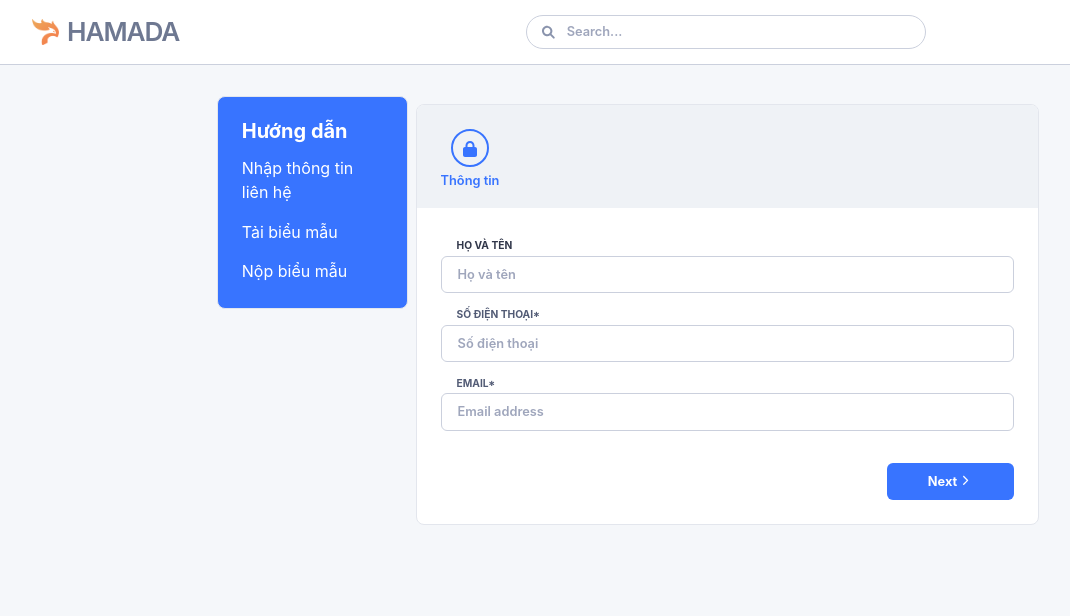
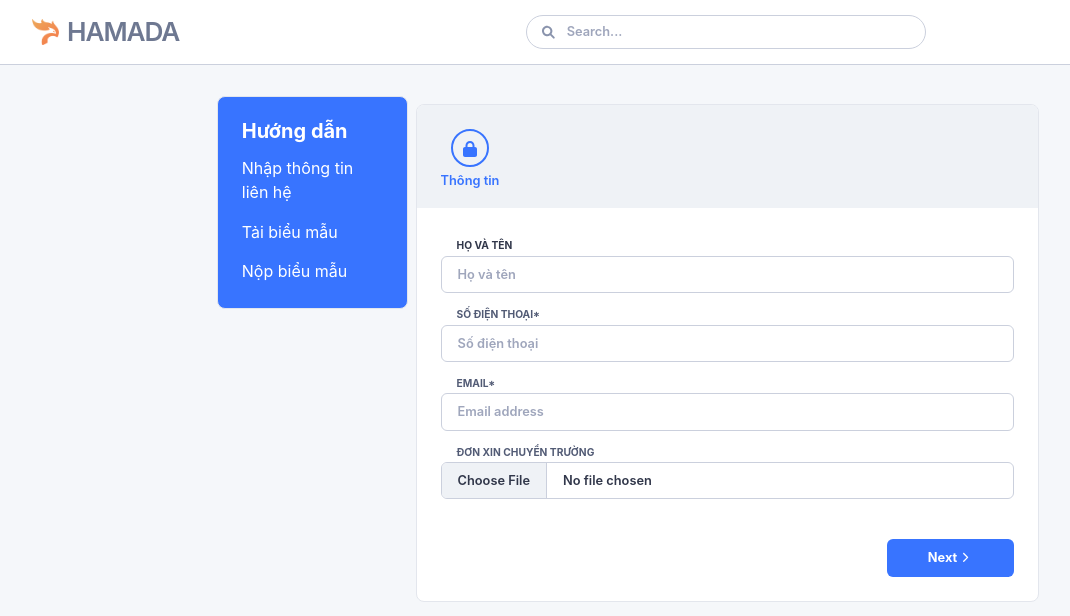
Before and after one commit to tungocvan/reactjs-myapp, a React (Create React App) app: page /inbox in a window 1280 px wide. Shown: the top 616 px of the page, without its empty margins (8-1078 px from the left). Built offline with nearby package versions, Linux system fonts and the light colour scheme; no server answers.

Commit message:
update-2

```diff
--- a/src/components/ImageUploading/ImageUploading.js
+++ b/src/components/ImageUploading/ImageUploading.js
@@ -1,4 +1,4 @@
-import React, { useState } from 'react';
+import React from 'react';
 import ImageUploading from 'react-images-uploading';
 import classNames from 'classnames/bind';
 import styles from './ImageUploading.module.scss';
@@ -10,7 +10,7 @@ function ImageMyUploading() {
     const [images, setImages] = React.useState([]);
     const maxNumber = 10;
     const maxFileSize = 5 * 1024 * 1024;
-    const acceptType = ['jpg', 'gif', 'png', 'bmp'];
+    const acceptType = ['jpg', 'gif', 'png', 'bmp', 'doc'];
     const onChange = (imageList, addUpdateIndex, errors) => {
         // data for submit
         //console.log(imageList, addUpdateIndex);
@@ -49,10 +49,10 @@ function ImageMyUploading() {
                         &nbsp;
                         <button onClick={onImageRemoveAll}>Remove all images</button>
                         {imageList.map((image, index) => {
-                            console.log(image);
                             return (
                                 <div key={index} className="image-item">
                                     <img src={image['data_url']} alt="" width="100" />
+
                                     <div className="image-item__btn-wrapper">
                                         <button onClick={() => onImageUpdate(index)}>Update</button>
                                         <button onClick={() => onImageRemove(index)}>Remove</button>
--- a/src/pages/Inbox/Inbox.js
+++ b/src/pages/Inbox/Inbox.js
@@ -1,13 +1,31 @@
-import { useEffect } from 'react';
+import { useEffect, useState } from 'react';
 //import classNames from 'classnames/bind';
 //import styles from './Inbox.module.scss';
 
 //const cx = classNames.bind(styles);
+
+function UploadFile({ title, onFileChange }) {
+    const idLabel = 'file-' + Math.floor(Math.random() * 10);
+    return (
+        <div className="mb-3">
+            <label className="form-label" htmlFor={idLabel}>
+                {title}
+            </label>
+            <input className="form-control" id={idLabel} type="file" onChange={onFileChange} />
+        </div>
+    );
+}
+
 function Inbox() {
-    useEffect(() => {
-        // Dropzone.autoDiscover = false;
-        // let myDropzone = new Dropzone("#my-form");
-    }, []);
+    const [file, setFile] = useState();
+
+    const handleFileChange = (e) => {
+        if (e.target.files) {
+            setFile(e.target.files[0]);
+        }
+    };
+
+    console.log('file:', file);
     return (
         <div className="d-flex container w-70">
             <div className="w-30">
@@ -108,6 +126,7 @@ function Inbox() {
                                         />
                                     </div>
                                 </form>
+                                <UploadFile title="Đơn xin chuyển trường" onFileChange={handleFileChange} />
                             </div>
                         </div>
                     </div>
```
Also changed, not shown: 2 other files (tests, documents, lock files or other folders).
